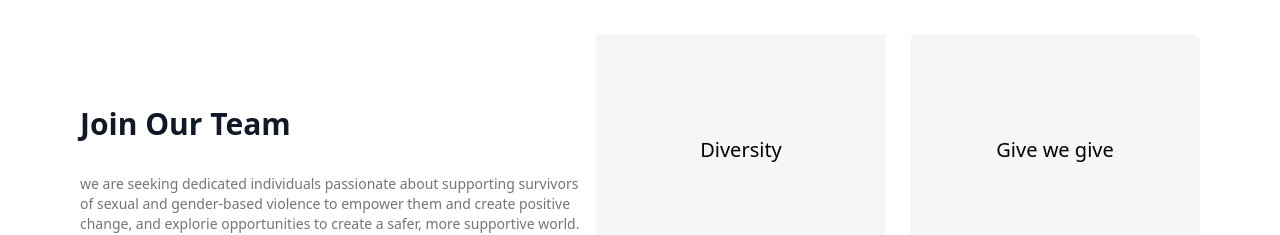
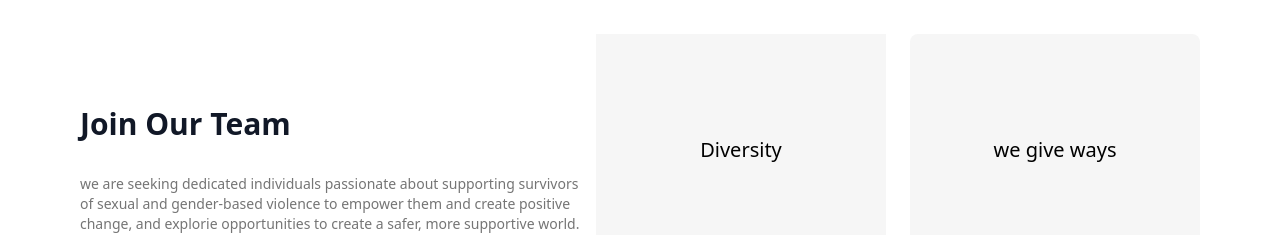
Before and after one commit to Vikkycode/safespace, a React (Create React App) app: page / in a window 1280 px wide. Shown: the part 800-1035 px from the top of the page. Built offline with nearby package versions, Linux system fonts and the light colour scheme.

Commit message:
updated it

```diff
--- a/src/components/Team.jsx
+++ b/src/components/Team.jsx
@@ -56,7 +56,7 @@ const Team =React.memo(() => {
               src={target}
               className='h-[84px] w-[61px]'
               alt="give we give" />
-            <h2 className="mt-2 font-[400] text-sm sm:text-xl font-sans">Give we give</h2>
+            <h2 className="mt-2 font-[400] text-sm sm:text-xl font-sans">we give ways</h2>
             </span>
 
             <span
```
